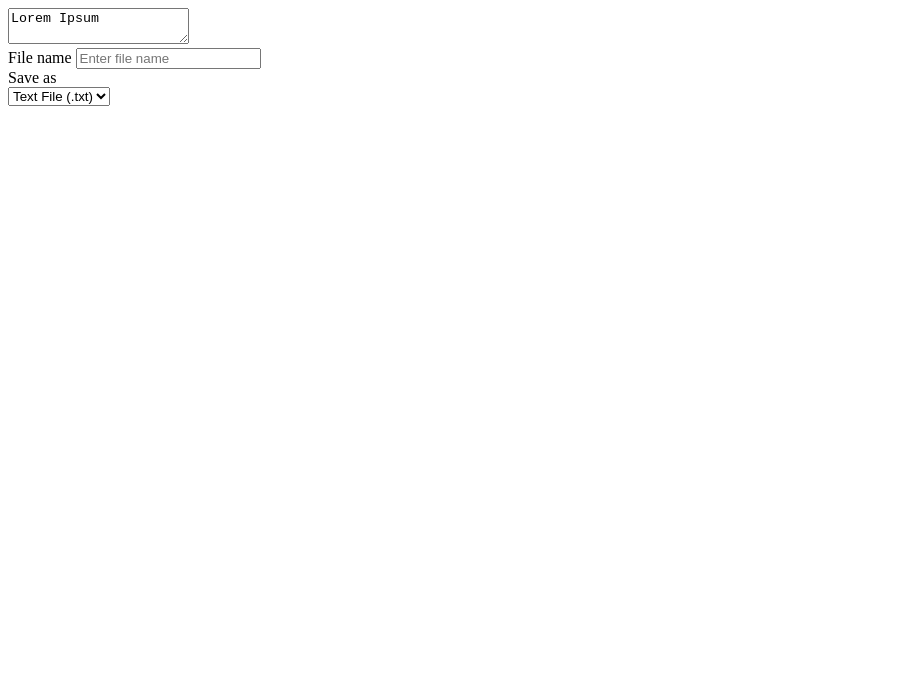
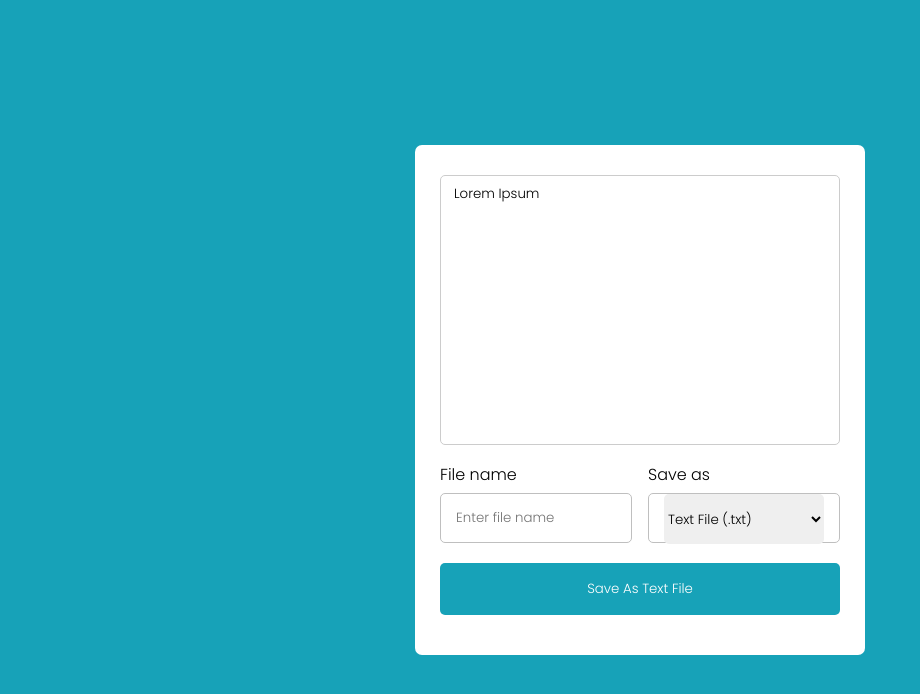
Before and after one commit to VelpCode/Text-File-Saver, a plain HTML site: page index.html in a window 1280 px wide. Shown: the whole page, without its empty margins (0-920 px from the left). Drawn offline with Linux system fonts and the light colour scheme.

Commit message:
Finalized stylesheet for css properties

```diff
--- a/index.html
+++ b/index.html
@@ -11,21 +11,25 @@
     <div class = "wrapper">
         <textarea>Lorem Ipsum</textarea>
         <div class="file-options">
+            <div class = "option file-name">
             <label>File name</label>
-            <input type ="text" placeholder = "Enter file name"
-        </div>
+            <input type ="text" placeholder = "Enter file name">
+            </div>
         <div class = "option save-as">
             <label>Save as</label>
             <div class="select-menu">
                 <select>
                     <option value="">Text File (.txt)</option>
-                    <option value="">Text File (.txt)</option>
-                    <option value="">Text File (.txt)</option>
-                    <option value="">Text File (.txt)</option>
-                    <option value="">Text File (.txt)</option>
+                    <option value="">JS File (.js)</option>
+                    <option value="">HTML File (.html)</option>
+                    <option value="">SVG File (.svg)</option>
+                    <option value="">Doc File (.doc)</option>
+                    <option value="">PPT File (.ppt)</option>
                 </select>
             </div>
         </div>
+    </div>
+        <button class="save-btn">Save As Text File </button>
     </div>
 
 
--- a/styles.css
+++ b/styles.css
@@ -0,0 +1,64 @@
+
+@import url('https://fonts.googleapis.com/css2?family=Poppins:wght@300&display=swap');*{
+    margin: 0;
+    padding: 0;
+    box-sizing: border-box;
+    font-family: 'Poppins', sans-serif;
+}
+body {
+    display:flex;
+    align-items: center;
+    justify-content: center;
+    background: #17A2B8;
+    min-height: 100vh
+}
+.wrapper {
+    width: 450px;
+    border-radius: 7px;
+    background: #fff;
+    padding: 30px 25px 40px;;
+}
+
+.wrapper :where(textarea, input, select, button) {
+    width: 100%;
+    outline: none;
+    border: none;
+    border-radius: 5px;
+}
+
+.wrapper textarea {
+    height: 270px;
+    border: 1px solid #ccc;
+    padding: 8px 13px;
+    resize: none;
+}
+
+.wrapper .file-options {
+    display: flex;
+    margin-top: 10px;
+    align-items: center;
+    justify-content: space-between;
+}
+
+.file-options .option {
+    width: calc(100% / 2 - 8px);
+}
+.option :where(input, .select-menu) {
+    height: 50px;
+    padding: 0 15px;
+    margin-top: 6px;
+    border-radius: 5px;
+    border: 1px solid #bfbfbf;
+}
+
+.option .select-menu select {
+    height: 50px;
+}
+
+.wrapper .save-btn{
+    color: white;
+    margin-top: 20px;
+    padding: 16px 0;
+    cursor: pointer;
+    background: #17A2B8;
+}
```
